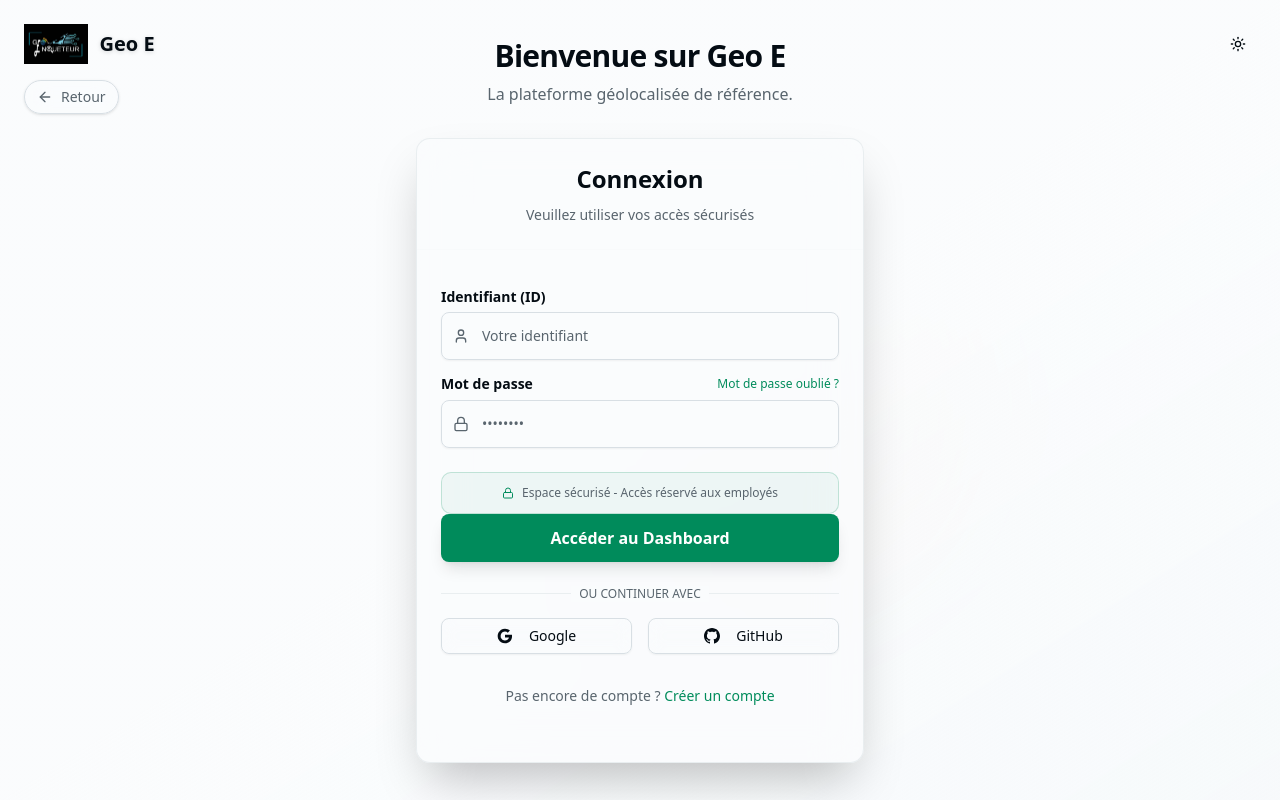
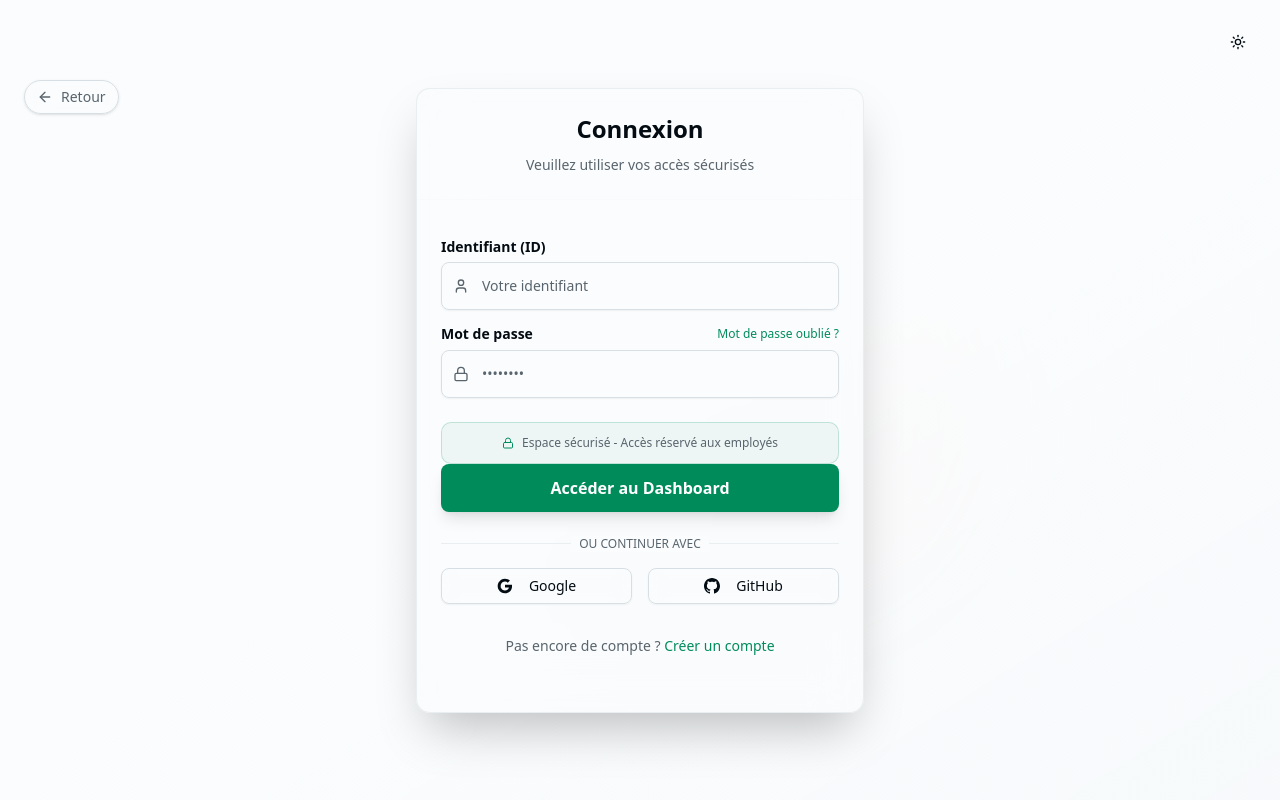
Before and after one commit to Armandodino/geo_e, a Next.js app: page /login in a window 1280 px wide. Built offline with nearby package versions, Linux system fonts and the light colour scheme.

Commit message:
style: Remove redundant welcome text and logo topbar

```diff
--- a/src/app/login/page.tsx
+++ b/src/app/login/page.tsx
@@ -57,18 +57,8 @@ export default function LoginPage() {
   return (
     <div className="min-h-screen flex flex-col items-center justify-center bg-gradient-to-br from-background via-background to-secondary/20 relative overflow-hidden p-4">
 
-      {/* Top Navigation */}
-      <div className="absolute top-0 w-full p-6 flex justify-between items-center z-20">
-        <Link href="/" className="flex items-center gap-3 hover:opacity-80 transition-opacity">
-          <Image
-            src="/logo.png"
-            alt="Geo E Logo"
-            width={40}
-            height={40}
-            className="h-10 w-auto"
-          />
-          <span className="font-bold text-xl drop-shadow-sm">Geo E</span>
-        </Link>
+      {/* Theme toggle only */}
+      <div className="absolute top-6 right-6 z-20">
         <ThemeToggle />
       </div>
 
@@ -91,10 +81,6 @@ export default function LoginPage() {
         animate={{ opacity: 1, scale: 1, y: 0 }}
         transition={{ duration: 0.5, ease: "easeOut" }}
       >
-        <div className="text-center mb-8">
-          <h1 className="text-3xl font-bold tracking-tight mb-2">Bienvenue sur Geo E</h1>
-          <p className="text-muted-foreground">La plateforme géolocalisée de référence.</p>
-        </div>
 
         <Card className="w-full border-border/50 shadow-2xl backdrop-blur-xl bg-background/80">
           <CardHeader className="space-y-1 pb-4 text-center border-b border-border/10 mb-4">
```
